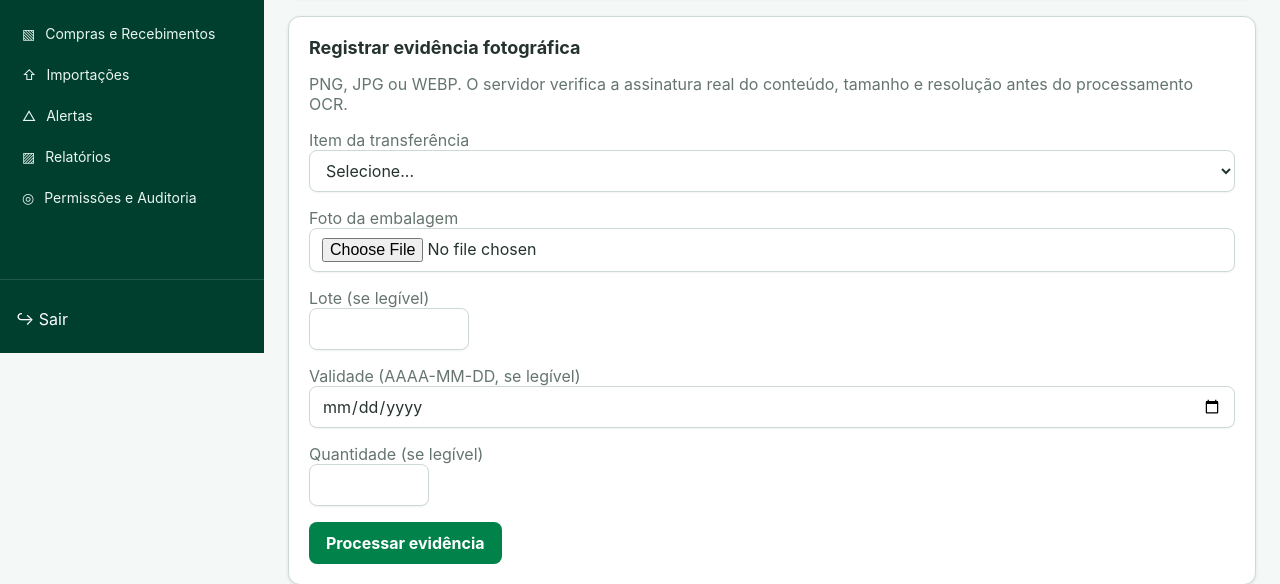
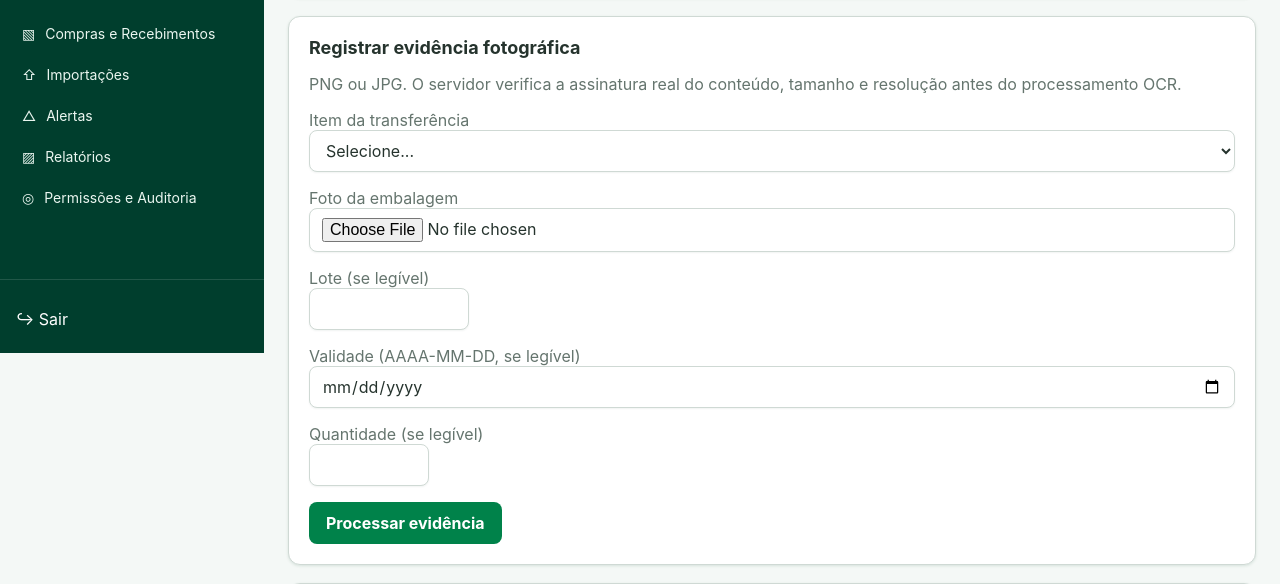
Before and after one commit to henrikcampos7-max/oncologia-cacoal, a Django app: template core/templates/core/conferencia_transferencia.html in a window 1280 px wide. Shown: the part 447-1031 px from the top of the page. Run offline with Django 5.2, Linux system fonts and the light colour scheme; the template is opened without the code that fills it, so the values that code supplies are empty.

Commit message:
fix(security): alinhar formulário de evidência com allowlist real

```diff
--- a/core/templates/core/conferencia_transferencia.html
+++ b/core/templates/core/conferencia_transferencia.html
@@ -8,50 +8,38 @@
   {% endif %}
   <a class="button secondary" href="{% url 'detalhe_transferencia' transferencia.pk %}">Detalhes da transferência</a>
 </section>
-
 <section class="card">
   <h2>Itens e status da reconciliação</h2>
   <div class="table-wrap"><table><thead><tr><th>Item</th><th>Esperado</th><th>Lote relatório</th><th>Observado</th><th>Reconciliação</th><th>Conferência manual</th></tr></thead><tbody>
   {% for item in itens %}
-  <tr>
-    <td><strong>{{ item.apresentacao.medicamento.nome }}</strong> — {{ item.apresentacao.descricao }}</td><td>{{ item.quantidade }}</td><td>{{ item.lote_esperado|default:"—" }}</td>
-    <td>{% if item.reconciliacao %}{% if item.reconciliacao.produto_observado %}{{ item.reconciliacao.produto_observado }}<br>{% endif %}{% if item.reconciliacao.lote_observado %}Lote: {{ item.reconciliacao.lote_observado }}<br>{% endif %}{% if item.reconciliacao.validade_observada %}Val.: {{ item.reconciliacao.validade_observada }}<br>{% endif %}{% if item.reconciliacao.quantidade_observada %}Qtd: {{ item.reconciliacao.quantidade_observada }}{% endif %}{% else %}—{% endif %}</td>
-    <td>{{ item.get_status_reconciliacao_display }}</td>
-    <td>{% if item.status_reconciliacao != 'conforme' and pode_aprovar != True %}<form method="post" style="display:inline; white-space:nowrap;">{% csrf_token %}<input type="hidden" name="acao" value="confirmar_item"><input type="hidden" name="item" value="{{ item.pk }}"><input type="text" name="lote" placeholder="Lote" value="{{ item.reconciliacao.lote_observado|default:'' }}" style="width:110px;"><input type="date" name="validade" style="width:140px;"><input type="number" min="1" name="quantidade" placeholder="Qtd" style="width:70px;"><button class="button secondary small" type="submit">Confirmar</button></form>{% else %}{% if item.status_reconciliacao == 'conforme' %}✓ conferido{% else %}{{ item.get_status_reconciliacao_display }}{% endif %}{% endif %}</td>
-  </tr>
+  <tr><td><strong>{{ item.apresentacao.medicamento.nome }}</strong> — {{ item.apresentacao.descricao }}</td><td>{{ item.quantidade }}</td><td>{{ item.lote_esperado|default:"—" }}</td><td>{% if item.reconciliacao %}{% if item.reconciliacao.produto_observado %}{{ item.reconciliacao.produto_observado }}<br>{% endif %}{% if item.reconciliacao.lote_observado %}Lote: {{ item.reconciliacao.lote_observado }}<br>{% endif %}{% if item.reconciliacao.validade_observada %}Val.: {{ item.reconciliacao.validade_observada }}<br>{% endif %}{% if item.reconciliacao.quantidade_observada %}Qtd: {{ item.reconciliacao.quantidade_observada }}{% endif %}{% else %}—{% endif %}</td><td>{{ item.get_status_reconciliacao_display }}</td><td>{% if item.status_reconciliacao != 'conforme' and pode_aprovar != True %}<form method="post" style="display:inline; white-space:nowrap;">{% csrf_token %}<input type="hidden" name="acao" value="confirmar_item"><input type="hidden" name="item" value="{{ item.pk }}"><input type="text" name="lote" placeholder="Lote" value="{{ item.reconciliacao.lote_observado|default:'' }}" style="width:110px;"><input type="date" name="validade" style="width:140px;"><input type="number" min="1" name="quantidade" placeholder="Qtd" style="width:70px;"><button class="button secondary small" type="submit">Confirmar</button></form>{% else %}{% if item.status_reconciliacao == 'conforme' %}✓ conferido{% else %}{{ item.get_status_reconciliacao_display }}{% endif %}{% endif %}</td></tr>
   {% endfor %}
   </tbody></table></div>
 </section>
-
 <section class="card">
   <h2>Registrar evidência fotográfica</h2>
-  <p>PNG, JPG ou WEBP. O servidor verifica a assinatura real do conteúdo, tamanho e resolução antes do processamento OCR.</p>
+  <p>PNG ou JPG. O servidor verifica a assinatura real do conteúdo, tamanho e resolução antes do processamento OCR.</p>
   <form method="post" enctype="multipart/form-data">{% csrf_token %}<input type="hidden" name="acao" value="adicionar_evidencia">
     <p><label>Item da transferência</label><br><select name="item" required><option value="">Selecione...</option>{% for item in itens %}<option value="{{ item.pk }}">{{ item.apresentacao.medicamento.nome }} — {{ item.apresentacao.descricao }}</option>{% endfor %}</select></p>
-    <p><label>Foto da embalagem</label><br><input type="file" name="foto" accept="image/png,image/jpeg,image/webp" required></p>
+    <p><label>Foto da embalagem</label><br><input type="file" name="foto" accept="image/png,image/jpeg" required></p>
     <p><label>Lote (se legível)</label><br><input type="text" name="lote" style="width:160px;"></p>
     <p><label>Validade (AAAA-MM-DD, se legível)</label><br><input type="date" name="validade"></p>
     <p><label>Quantidade (se legível)</label><br><input type="number" min="1" name="quantidade" style="width:120px;"></p>
     <button class="button primary" type="submit">Processar evidência</button>
   </form>
 </section>
-
 <section class="card">
   <h2>Divergências</h2>
   <div class="table-wrap"><table><thead><tr><th>Tipo</th><th>Esperado</th><th>Observado</th><th>Severidade</th><th>Status</th><th>Ação</th></tr></thead><tbody>
   {% for divergencia in divergencias %}<tr><td>{{ divergencia.get_tipo_display }}</td><td>{{ divergencia.valor_esperado }}</td><td>{{ divergencia.valor_observado }}</td><td>{{ divergencia.get_severidade_display }}</td><td>{{ divergencia.get_status_display }}</td><td>{% if divergencia.status == 'pendente' %}<form method="post" style="display:inline;">{% csrf_token %}<input type="hidden" name="acao" value="resolver_divergencia"><input type="hidden" name="divergencia" value="{{ divergencia.pk }}"><input type="text" name="resolucao" placeholder="Justificativa..." required style="width:220px;"><button class="button secondary" type="submit">Resolver</button></form>{% else %}{{ divergencia.resolucao|default:"" }}{% endif %}</td></tr>{% empty %}<tr><td colspan="6" class="empty">Nenhuma divergência registrada.</td></tr>{% endfor %}
   </tbody></table></div>
 </section>
-
 <section class="card">
   <h2>Evidências enviadas</h2>
   <div class="table-wrap"><table><thead><tr><th>Arquivo</th><th>Item vinculado</th><th>Status</th><th>Duplicidade?</th><th>Extrações</th></tr></thead><tbody>
-  {% for evidencia in evidencias %}
-  <tr><td><a href="{% url 'baixar_evidencia_transferencia' evidencia.pk %}" target="_blank" rel="noopener noreferrer">Ver evidência</a></td><td>{{ evidencia.item.apresentacao|default:"—" }}</td><td>{{ evidencia.get_status_display }}</td><td>{% if evidencia.suspeita_duplicidade %}sim{% else %}não{% endif %}</td><td>{% for extracao in evidencia.extracoes.all|slice:":3" %}{{ extracao.engine }} (lote {{ extracao.lote|default:"?" }}){% if not forloop.last %}, {% endif %}{% empty %}—{% endfor %}</td></tr>
-  {% empty %}<tr><td colspan="5" class="empty">Nenhuma evidência enviada.</td></tr>{% endfor %}
+  {% for evidencia in evidencias %}<tr><td><a href="{% url 'baixar_evidencia_transferencia' evidencia.pk %}" target="_blank" rel="noopener noreferrer">Ver evidência</a></td><td>{{ evidencia.item.apresentacao|default:"—" }}</td><td>{{ evidencia.get_status_display }}</td><td>{% if evidencia.suspeita_duplicidade %}sim{% else %}não{% endif %}</td><td>{% for extracao in evidencia.extracoes.all|slice:":3" %}{{ extracao.engine }} (lote {{ extracao.lote|default:"?" }}){% if not forloop.last %}, {% endif %}{% empty %}—{% endfor %}</td></tr>{% empty %}<tr><td colspan="5" class="empty">Nenhuma evidência enviada.</td></tr>{% endfor %}
   </tbody></table></div>
 </section>
-
 {% if pode_aprovar %}<section class="card"><h2>Aprovação</h2><p>Todos os itens foram reconciliados sem divergências pendentes. Ao aprovar, a transferência fica apta para integração ao estoque.</p><form method="post">{% csrf_token %}<button class="button primary" type="submit" name="acao" value="aprovar">Aprovar conferência</button></form></section>{% endif %}
 {% if pode_integrar %}<section class="card"><h2>Integração ao estoque</h2><p>A conferência foi aprovada. A integração cria os lotes no estoque de Cacoal com os lote/validade observados e registra as movimentações de entrada.</p><form method="post" onsubmit="return confirm('Integrar ao estoque agora? Esta ação é irreversível.');">{% csrf_token %}<button class="button primary" type="submit" name="acao" value="integrar_estoque">Integrar ao estoque</button></form></section>{% endif %}
 {% endblock %}
```
